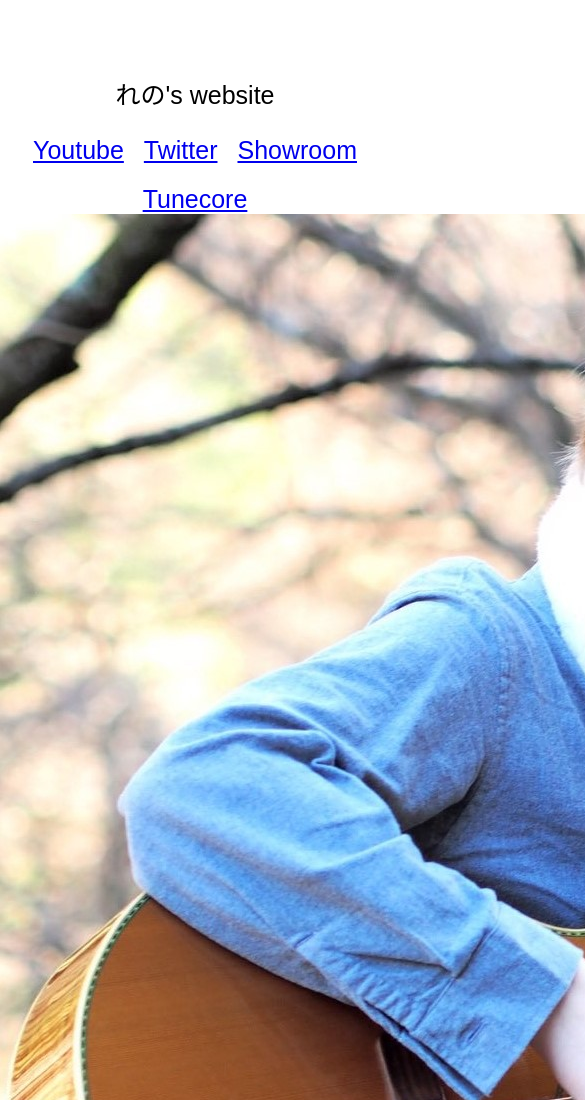
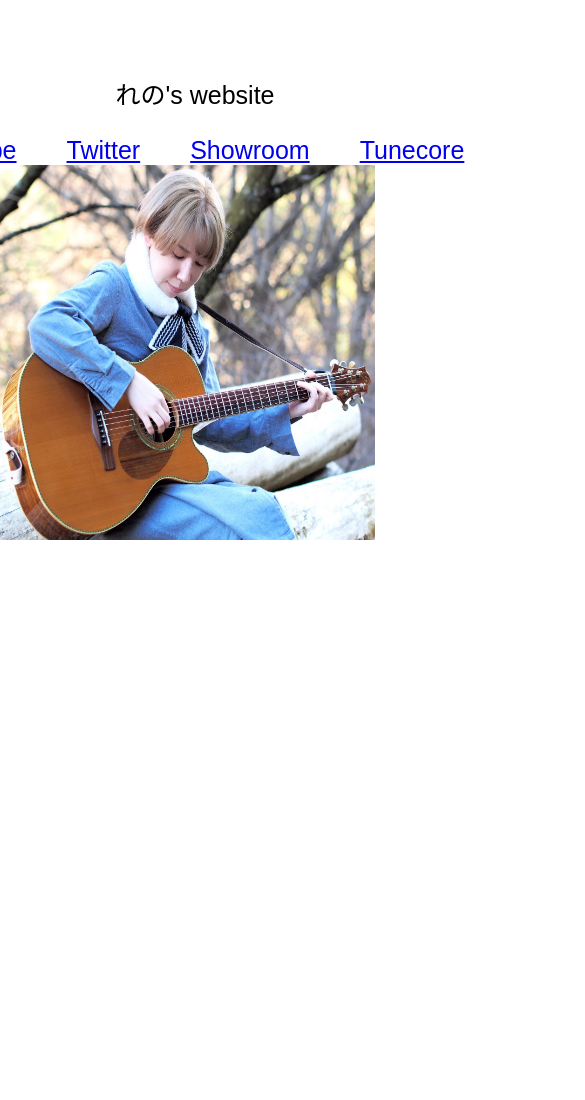
Before and after one commit to Marvelousfirstedition/Reno, a plain HTML site: page index.html in a window 390 px wide. Shown: the top 1100 px of the page, 585 px wide, since content can reach past the window. Drawn offline with Linux system fonts and the light colour scheme.

Commit message:
Update stylesheet.css

```diff
--- a/stylesheet.css
+++ b/stylesheet.css
@@ -45,19 +45,10 @@ body{
     background-size: cover;
 }
 
-@media(max-width: 767px){
-    .URL ul{
-        flex-wrap: wrap;
-        gap: 20px;
-    }
-
-    .image-wrapper{
-        width: 767px;
-        height: 500px;
-    }
-
-    .CD-wrapper{
-        width: 767px;
-        height: 500px;
+@media all and (max-width: 670px) {
+    .image-wrapper img{
+        align-items: flex-start;
+        width: 375px;
+        height: 375px;
     }
 }
```
